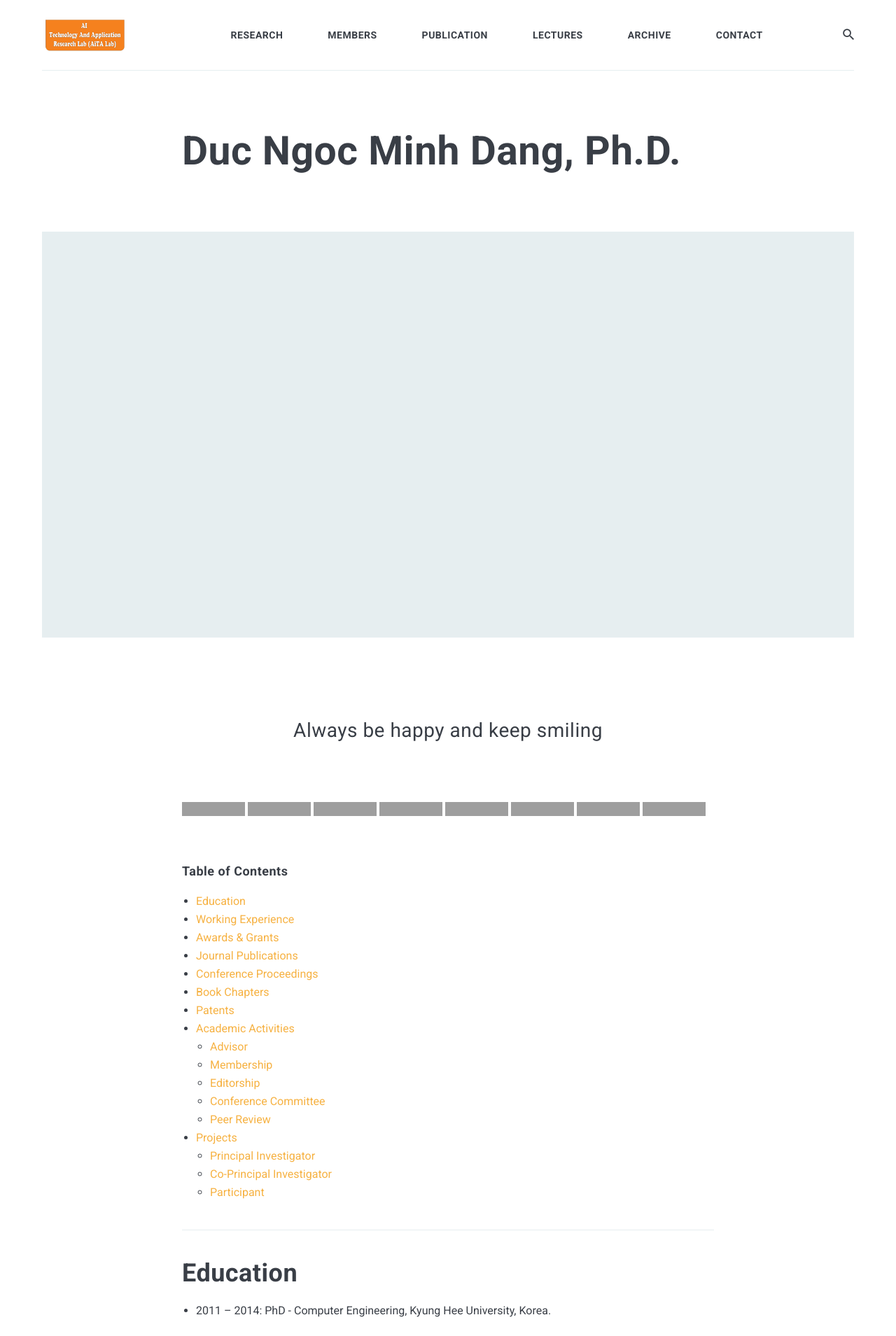
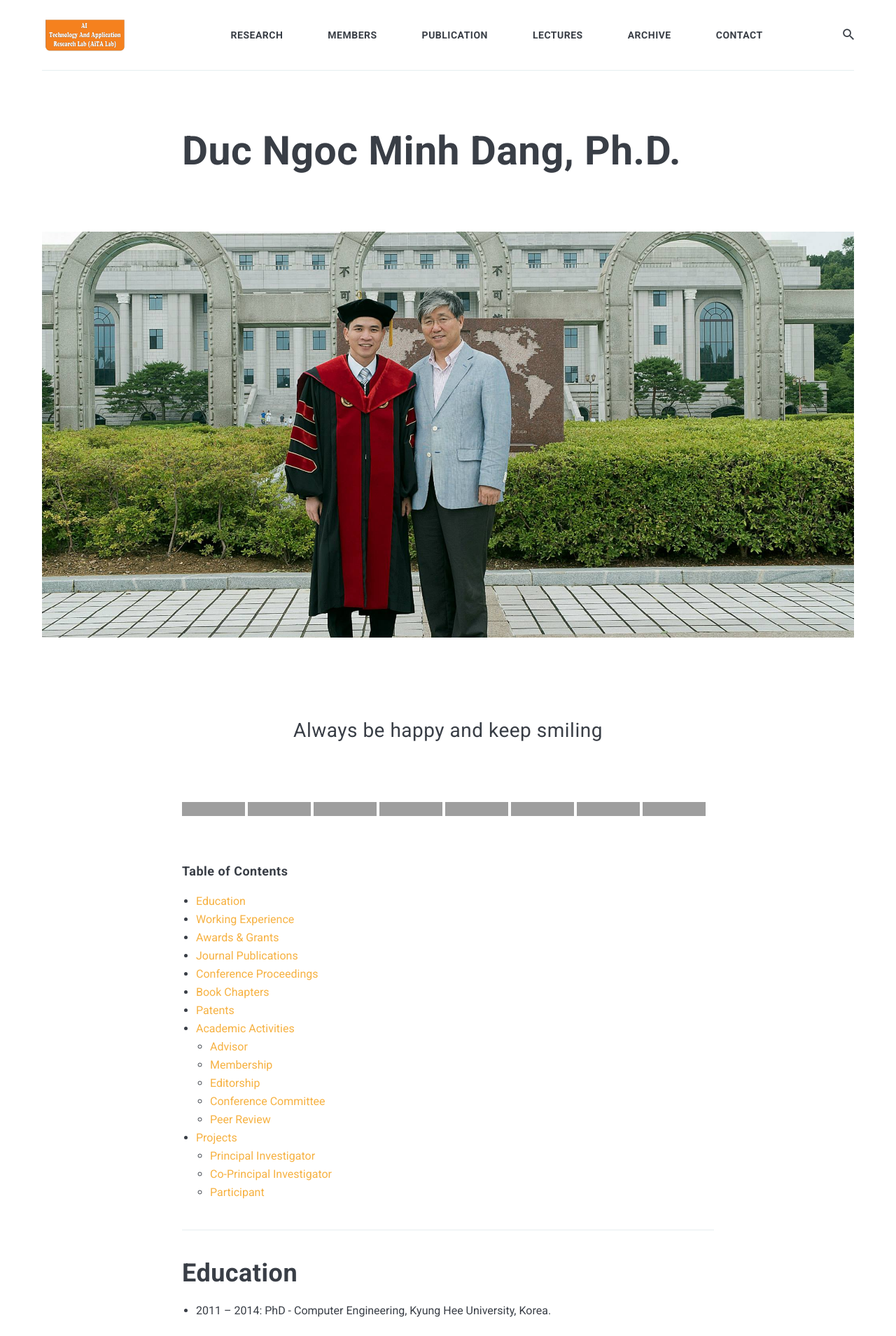
Before and after one commit to aita-lab-dev/aita-lab-dev.github.io, a Jekyll site: the page built from _pages/99-dnmduc.md, in a window 1280 px wide. Shown: the top 1909 px of the page at 70% size. Built offline with Jekyll 4.4.1, drawn with Linux system fonts in a browser that asks for light colours; nearby versions of some CDN libraries; grey boxes are pictures that could not be loaded.

Commit message:
fix: background image

```diff
--- a/_pages/99-dnmduc.md
+++ b/_pages/99-dnmduc.md
@@ -2,7 +2,7 @@
 layout: page
 title: "Duc Ngoc Minh Dang, Ph.D."
 permalink: /member/dnmduc
-image: Members/DucDang/DucDang_KHU.jpg
+image: Members/Director/background.jpg
 description: Curriculum vitae of Duc Dang
 ---
 
```
Also changed, not shown: _pages/99-tpnam.md (+1 -1 lines), images/Members/Director/background.jpg (renamed from images/Members/Director/DucDang_KHU.jpg), images/Members/Researchers/tpnam/background.png (added).
